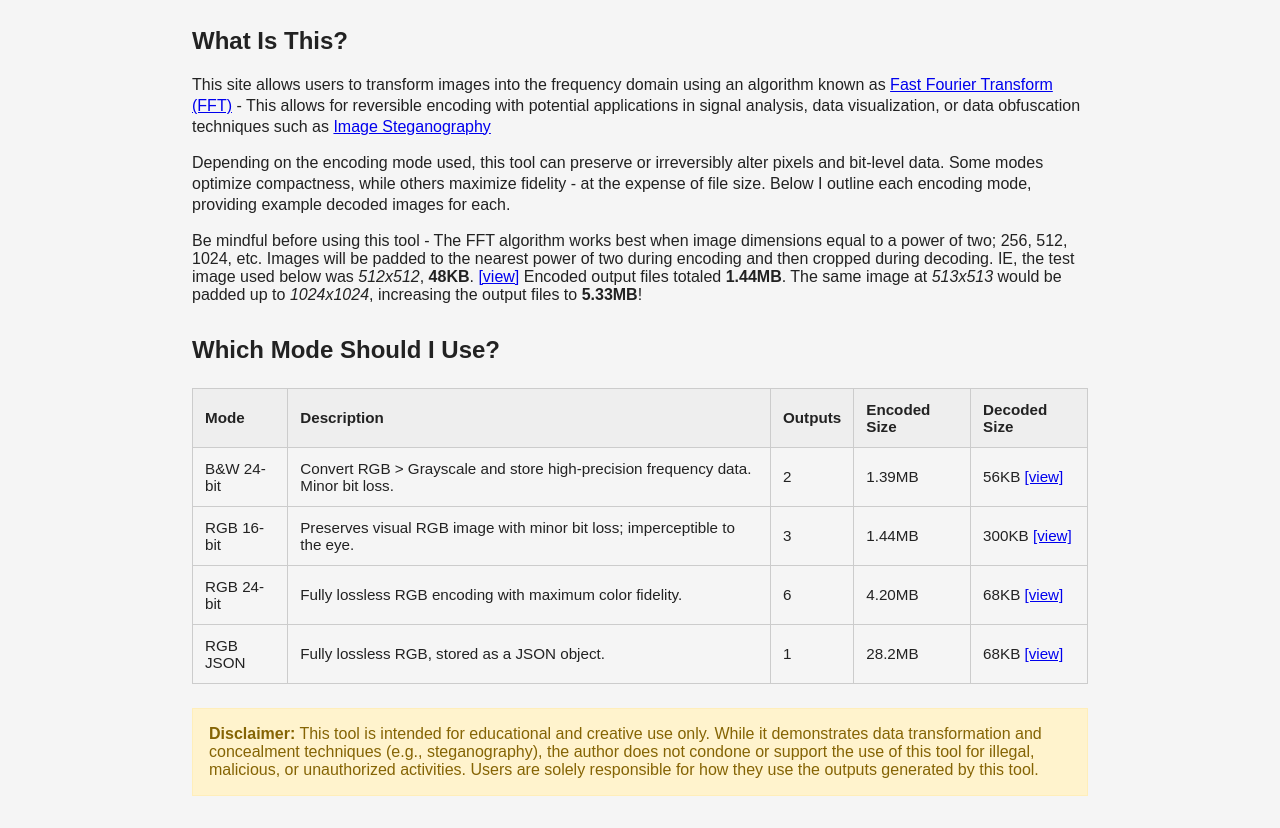
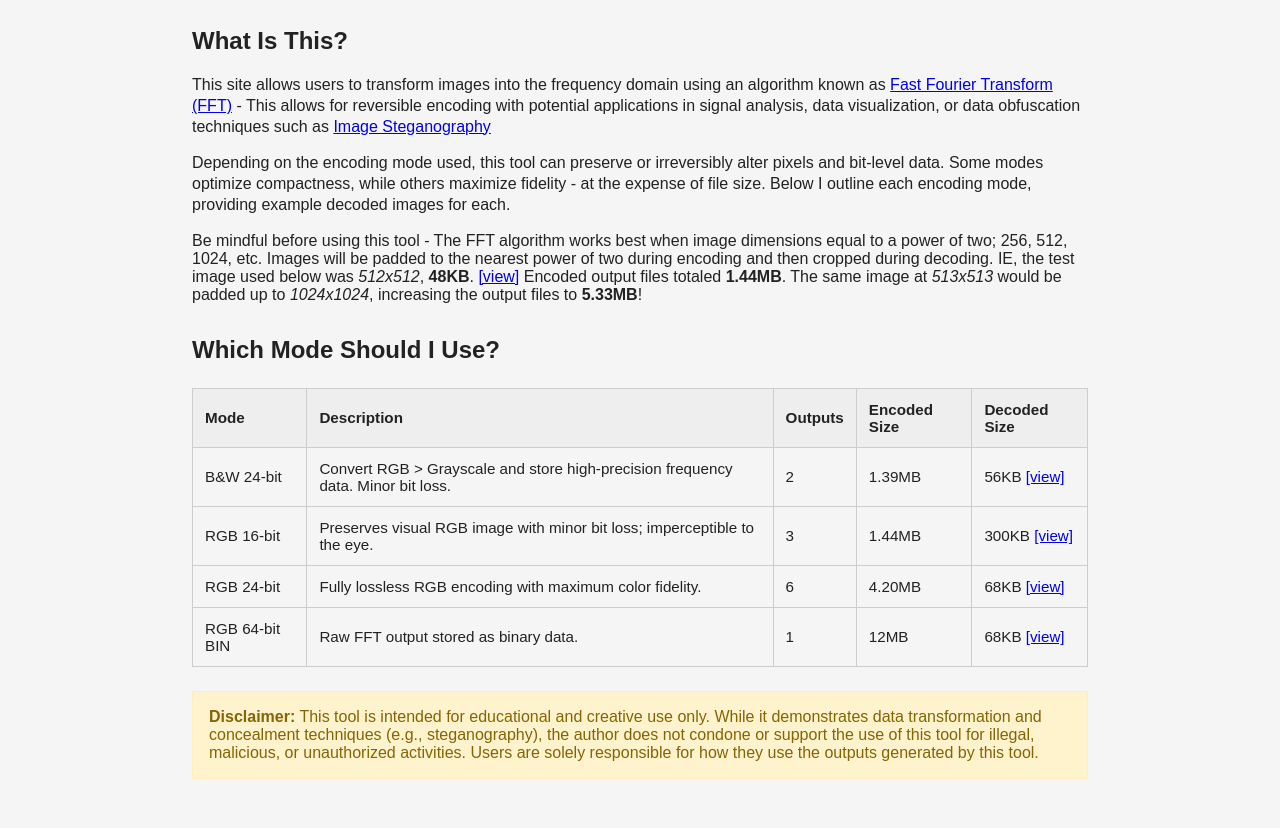
Before and after one commit to AYM3159/fft-image-tools, a plain HTML site: page index.html in a window 1280 px wide. Shown: the part 69-897 px from the top of the page. Drawn offline with Linux system fonts and the light colour scheme.

Commit message:
Update index.html

```diff
--- a/index.html
+++ b/index.html
@@ -84,7 +84,7 @@
       <button onclick="location.href='modes/bw24.html'">B&W 24-bit</button>
       <button onclick="location.href='modes/rgb16.html'">RGB 16-bit</button>
       <button onclick="location.href='modes/rgb24.html'">RGB 24-bit</button>
-      <button onclick="location.href='modes/json24.html'">RGB JSON</button>
+      <button onclick="location.href='modes/bin64.html'">RGB JSON</button>
     </div>
   </header>
 
@@ -136,11 +136,11 @@
 			<td>68KB <a href="images/rgb24.png" target="_blank">[view]</a></td>
           </tr>
           <tr>
-            <td>RGB JSON</td>
-            <td>Fully lossless RGB, stored as a JSON object.</td>
+            <td>RGB 64-bit BIN</td>
+            <td>Raw FFT output stored as binary data.</td>
             <td>1</td>
-            <td>28.2MB</td>
-			<td>68KB <a href="images/json24.png" target="_blank">[view]</a></td>
+            <td>12MB</td>
+			<td>68KB <a href="images/bin64.png" target="_blank">[view]</a></td>
           </tr>
         </tbody>
       </table>
```
